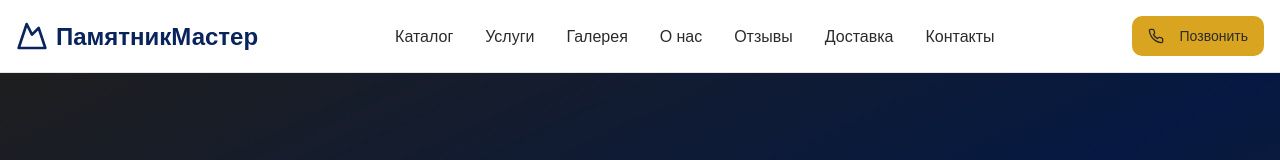
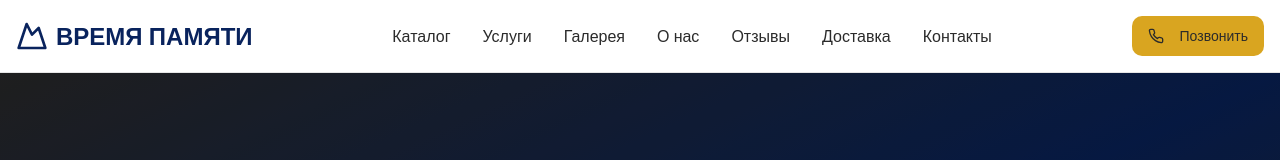
Before and after one commit to pr-poehali-dev/tombstone-production-sales, a React (Vite) app: page / in a window 1280 px wide. Shown: the top 160 px of the page. Built offline with nearby package versions, Linux system fonts and the light colour scheme.

Commit message:
Время памяти и наследие

```diff
--- a/src/pages/Index.tsx
+++ b/src/pages/Index.tsx
@@ -87,7 +87,7 @@ export default function Index() {
           <div className="flex items-center justify-between">
             <div className="flex items-center gap-2">
               <Icon name="Mountain" size={32} className="text-primary" />
-              <span className="text-2xl font-bold text-primary">ПамятникМастер</span>
+              <span className="text-2xl font-bold text-primary">ВРЕМЯ ПАМЯТИ</span>
             </div>
             <div className="hidden md:flex items-center gap-8">
               <a href="#catalog" className="text-foreground hover:text-primary transition-colors">Каталог</a>
@@ -386,10 +386,10 @@ export default function Index() {
         <div className="container mx-auto px-4 text-center">
           <div className="flex items-center justify-center gap-2 mb-4">
             <Icon name="Mountain" size={28} className="text-accent" />
-            <span className="text-xl font-bold">ПамятникМастер</span>
+            <span className="text-xl font-bold">ВРЕМЯ ПАМЯТИ</span>
           </div>
           <p className="text-white/70 mb-4">Достойная память о ваших близких</p>
-          <p className="text-white/50 text-sm">© 2024 ПамятникМастер. Все права защищены.</p>
+          <p className="text-white/50 text-sm">© 2024 ВРЕМЯ ПАМЯТИ. Все права защищены.</p>
         </div>
       </footer>
 
```
